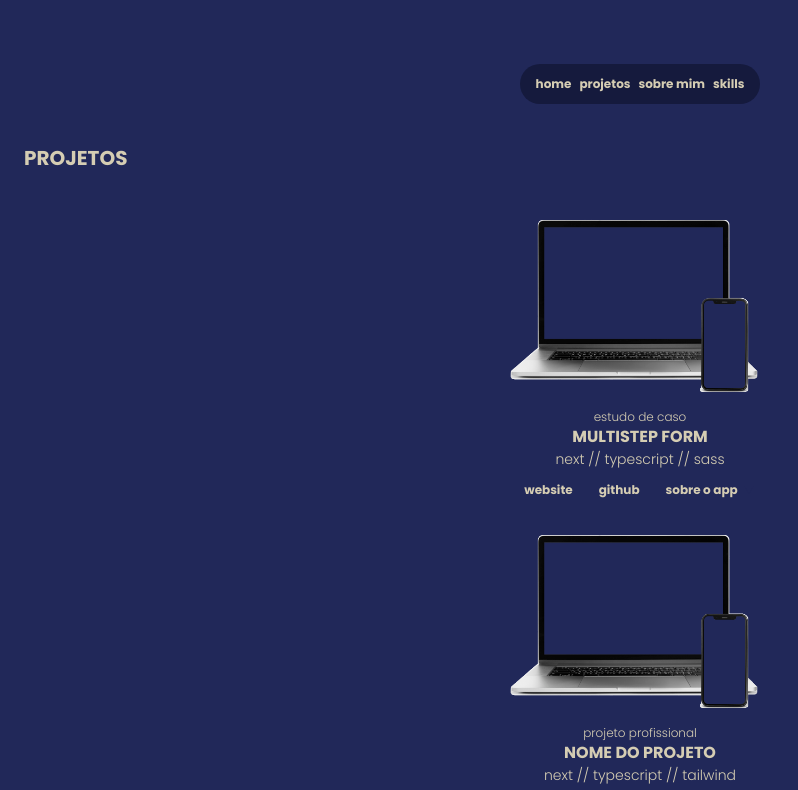
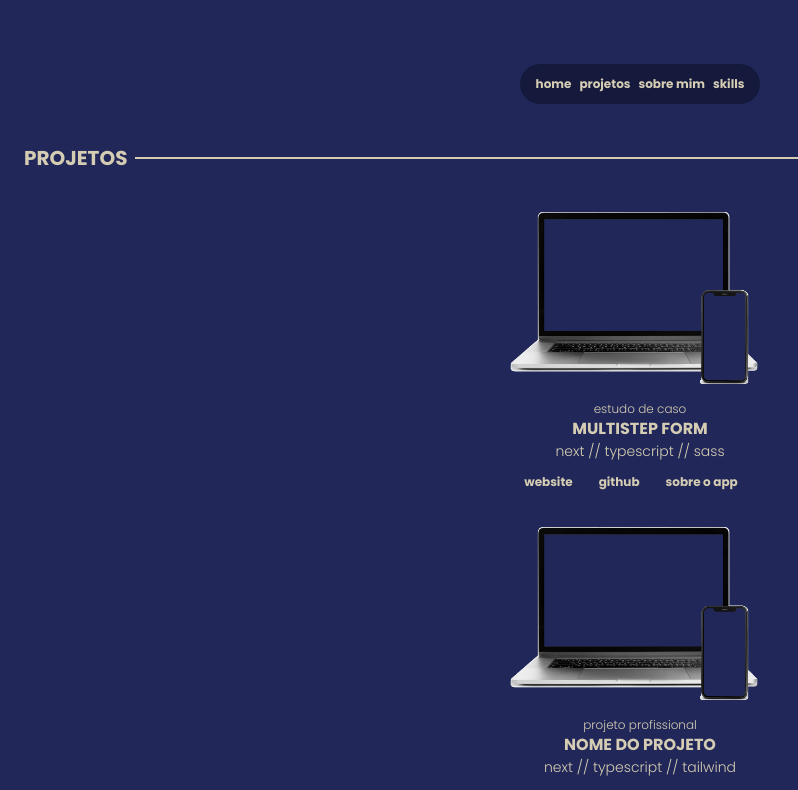
Before and after one commit to limasthays/portfolio-thayslima, a Next.js app: page / in a window 1280 px wide. Shown: the part 680-1470 px from the top of the page, without its empty margins (0-798 px from the left). Built offline with nearby package versions, Linux system fonts and the light colour scheme.

Commit message:
adds white variant prop to sections components

```diff
--- a/src/app/components/containers/SectionContainer.tsx
+++ b/src/app/components/containers/SectionContainer.tsx
@@ -1,19 +1,29 @@
+import clsx from 'clsx'
 import SectionTitle from '../headings/SectionTitle'
 
 type SectionContainerProps = {
 	children: React.ReactNode
 	id: string
 	sectionTitle: string
+	whiteVariant?: boolean
 }
 
 function SectionContainer({
 	children,
 	id,
 	sectionTitle,
+	whiteVariant,
 }: SectionContainerProps) {
 	return (
-		<section className="min-h-screen px-6" id={id}>
-			<SectionTitle title={sectionTitle} />
+		<section
+			className={clsx(
+				`min-h-screen px-6 py-2 ${
+					whiteVariant && 'bg-off-white text-deep-blue'
+				}`
+			)}
+			id={id}
+		>
+			<SectionTitle title={sectionTitle} whiteVariant={whiteVariant} />
 			{children}
 		</section>
 	)
--- a/src/app/components/headings/SectionTitle.tsx
+++ b/src/app/components/headings/SectionTitle.tsx
@@ -1,8 +1,24 @@
-function SectionTitle({ title }: { title: string }) {
+import clsx from 'clsx'
+
+type SectionTitleProps = { title: string; whiteVariant?: boolean }
+
+function SectionTitle({ title, whiteVariant }: SectionTitleProps) {
 	return (
-		<div className="flex gap-2 items-center sticky top-0 py-6">
+		<div
+			className={clsx(
+				`flex gap-2 items-center sticky top-0 py-4 ${
+					whiteVariant ? 'bg-off-white' : 'bg-deep-blue'
+				}`
+			)}
+		>
 			<h2 className="uppercase font-bold text-xl min-w-fit">{title}</h2>
-			<hr className="w-full border-[1px] border-deep-blue" />
+			<hr
+				className={clsx(
+					`w-full border-[1px] ${
+						whiteVariant ? 'border-deep-blue' : 'border-off-white'
+					}`
+				)}
+			/>
 		</div>
 	)
 }
```
